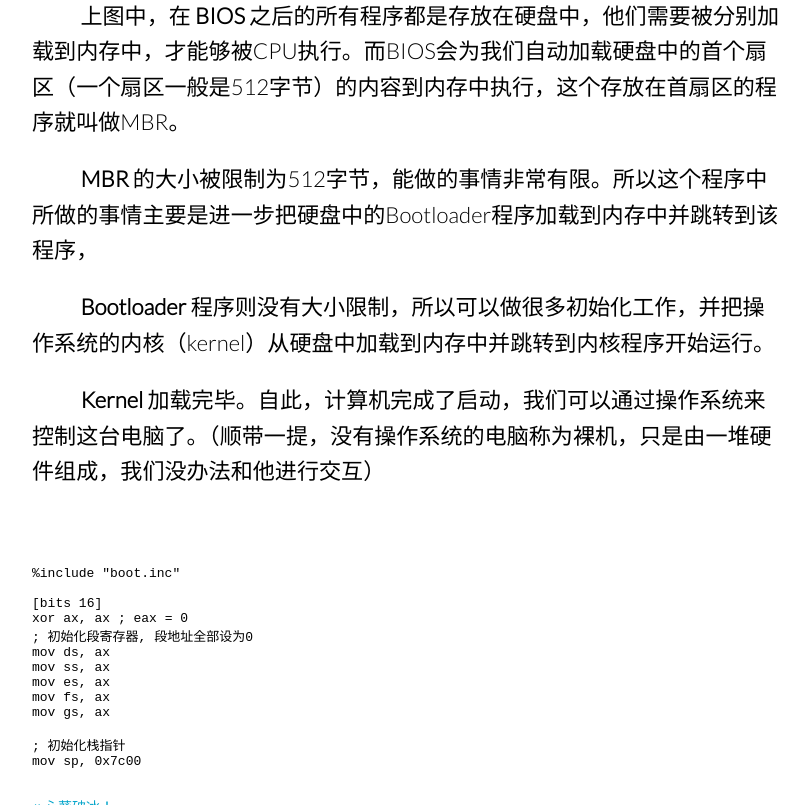
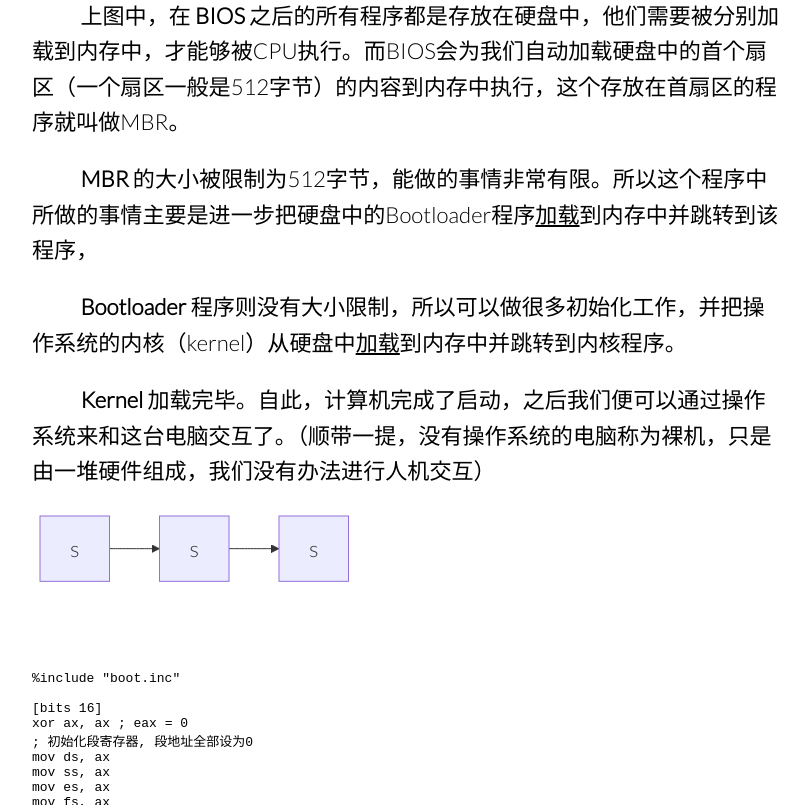
Before and after one commit to pandacase/pandacase.github.io, a Jekyll site: the page built from _posts/2023-04-04-osboot.md, in a window 1280 px wide and 900 px high, scrolled down 1517 px, cut to the strip 95-900 px from the top of the window. Shown: the whole strip, without its empty margins (233-1042 px from the left). Built offline with Jekyll 4.4.1, drawn with Linux system fonts in a browser that asks for light colours; nearby versions of some CDN libraries; comment, search, counter and statistics services are not loaded; a style sheet for code colours, icons or effects is not loaded; some of the changed text lies outside the part shown.

Commit message:
Update 2023-04-04-osboot.md

````diff
--- a/_posts/2023-04-04-osboot.md
+++ b/_posts/2023-04-04-osboot.md
@@ -16,11 +16,18 @@ image: https://s1.ax1x.com/2023/03/12/ppM1bX4.jpg
 
 &emsp;&emsp; 上图中，在 **BIOS** 之后的所有程序都是存放在硬盘中，他们需要被分别加载到内存中，才能够被CPU执行。而BIOS会为我们自动加载硬盘中的首个扇区（一个扇区一般是512字节）的内容到内存中执行，这个存放在首扇区的程序就叫做MBR。
 
-&emsp;&emsp; **MBR** 的大小被限制为512字节，能做的事情非常有限。所以这个程序中所做的事情主要是进一步把硬盘中的Bootloader程序加载到内存中并跳转到该程序，
+&emsp;&emsp; **MBR** 的大小被限制为512字节，能做的事情非常有限。所以这个程序中所做的事情主要是进一步把硬盘中的Bootloader程序<u>加载</u>到内存中并跳转到该程序，
 
-&emsp;&emsp; **Bootloader** 程序则没有大小限制，所以可以做很多初始化工作，并把操作系统的内核（kernel）从硬盘中加载到内存中并跳转到内核程序开始运行。
+&emsp;&emsp; **Bootloader** 程序则没有大小限制，所以可以做很多初始化工作，并把操作系统的内核（kernel）从硬盘中<u>加载</u>到内存中并跳转到内核程序。
 
-&emsp;&emsp; **Kernel** 加载完毕。自此，计算机完成了启动，我们可以通过操作系统来控制这台电脑了。（顺带一提，没有操作系统的电脑称为裸机，只是由一堆硬件组成，我们没办法和他进行交互）
+&emsp;&emsp; **Kernel** 加载完毕。自此，计算机完成了启动，之后我们便可以通过操作系统来和这台电脑交互了。（顺带一提，没有操作系统的电脑称为裸机，只是由一堆硬件组成，我们没有办法进行人机交互）
+
+```mermaid
+graph LR
+A[s] --> B[s] --> C[s]
+
+```
+
 
 &emsp;&emsp;
 
````
Also changed, not shown: other parts of _posts/2023-04-04-osboot.md (+4 -0 lines).
